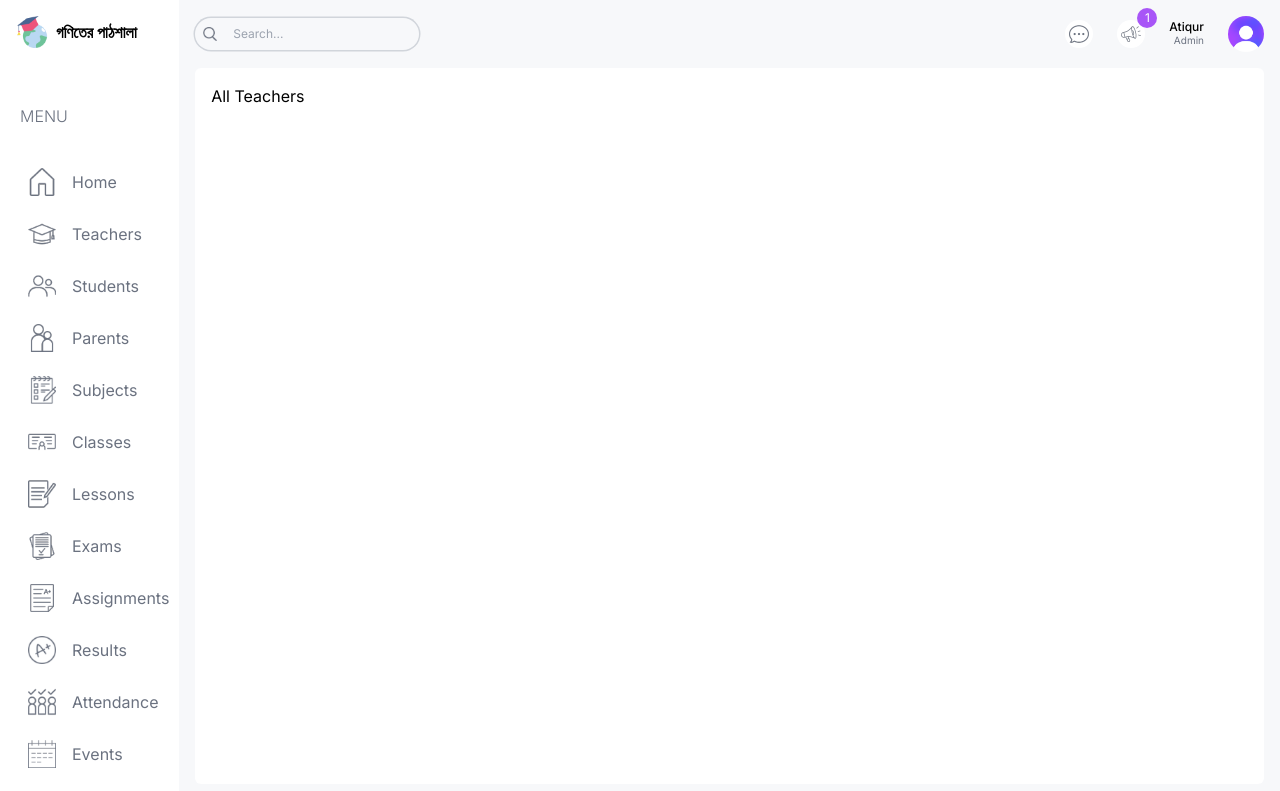
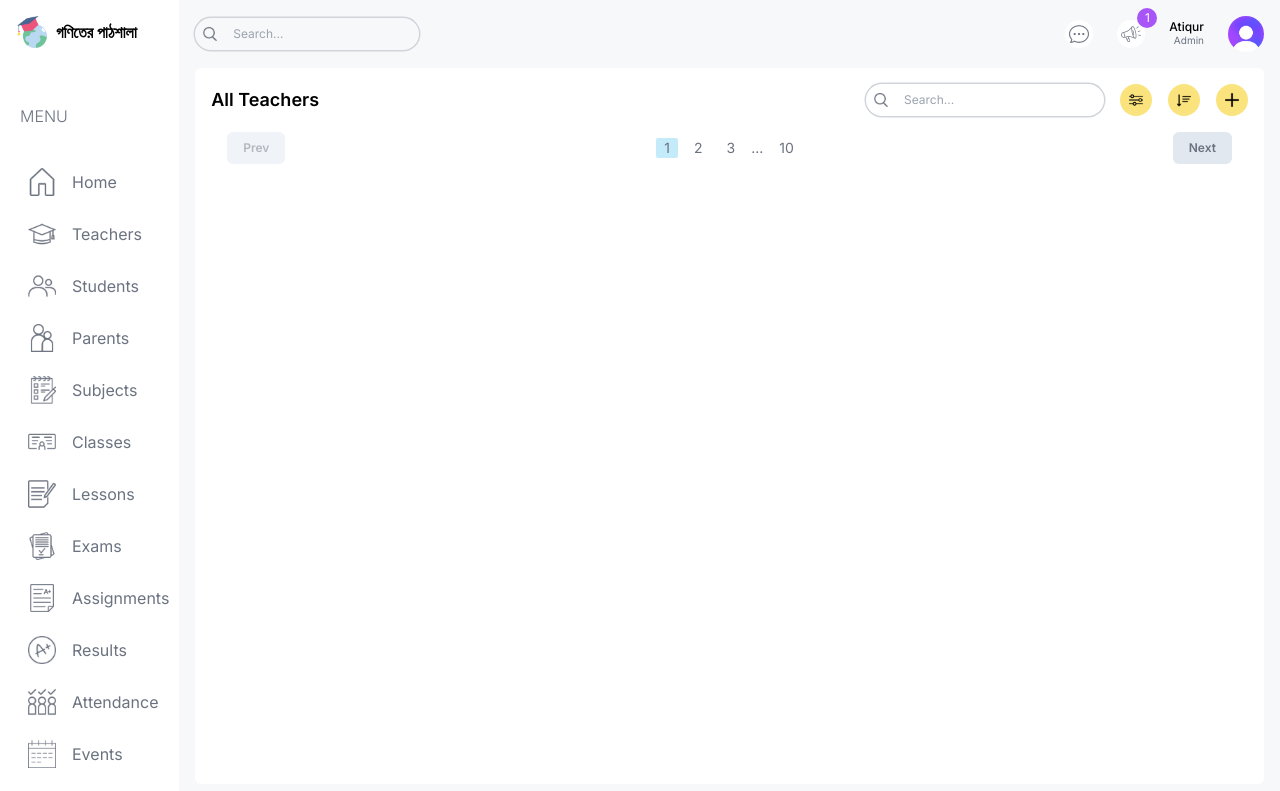
Before and after one commit to theatiq/goniter-pathshala, a Next.js app: page /list/teachers in a window 1280 px wide. Shown: the top 791 px of the page. Built offline with nearby package versions, Linux system fonts and the light colour scheme.

Commit message:
Pagination started

```diff
--- a/src/app/(dashboard)/list/teachers/page.tsx
+++ b/src/app/(dashboard)/list/teachers/page.tsx
@@ -1,19 +1,34 @@
+import Pagination from "@/components/Pagination";
+import TableSearch from "@/components/TableSearch";
+import Image from "next/image";
 import React from "react";
 
 const TeacherListPage = () => {
   return (
     <div className="bg-white rounded-md p-4 flex-1 m-4 mt-0">
       {/* Top */}
-      <div>
-        <h1>All Teachers</h1>
-        <div>
-
+      <div className="flex items-center justify-between">
+        <h1 className="hidden md:block text-lg font-semibold">All Teachers</h1>
+        <div className="flex flex-col md:flex-row items-center gap-4  w-full md:w-auto">
+          <TableSearch />
+          <div className="flex items-center gap-4 self-end">
+            <button className="w-8 h-8 flex items-center justify-center rounded-full bg-lamaYellow">
+              <Image src={"/filter.png"} alt="filter" width={14} height={14} />
+            </button>
+            <button className="w-8 h-8 flex items-center justify-center rounded-full bg-lamaYellow">
+              <Image src={"/sort.png"} alt="filter" width={14} height={14} />
+            </button>
+            <button className="w-8 h-8 flex items-center justify-center rounded-full bg-lamaYellow">
+              <Image src={"/plus.png"} alt="filter" width={14} height={14} />
+            </button>
+          </div>
         </div>
       </div>
       {/* List */}
-      <div></div>
+
       {/* Pagination */}
-      <div></div>
+
+      <Pagination />
     </div>
   );
 };
--- /dev/null
+++ b/src/components/Pagination.tsx
@@ -0,0 +1,26 @@
+import React from "react";
+
+const Pagination = () => {
+  return (
+    <div className="p-4 flex items-center justify-between text-gray-500">
+      <button
+        disabled
+        className="py-2 px-4 rounded-md bg-slate-200 text-xs font-semibold disabled:opacity-50 disabled:cursor-not-allowed"
+      >
+        Prev
+      </button>
+      <div className="flex items-center gap-2 text-sm">
+        <button className="px-2 rounded-sm bg-lamaSky">1</button>
+        <button className="px-2 rounded-sm">2</button>
+        <button className="px-2 rounded-sm">3</button>
+        ...
+        <button className="px-2 rounded-sm">10</button>
+      </div>
+      <button className="py-2 px-4 rounded-md bg-slate-200 text-xs font-semibold disabled:opacity-50 disabled:cursor-not-allowed">
+        Next
+      </button>
+    </div>
+  );
+};
+
+export default Pagination;
--- /dev/null
+++ b/src/components/TableSearch.tsx
@@ -0,0 +1,17 @@
+import Image from "next/image";
+import React from "react";
+
+const TableSearch = () => {
+  return (
+    <div className="w-full md:w-auto flex items-center gap-2 text-xs rounded-full ring-[1.5px] ring-gray-300 px-2">
+      <Image src={"/search.png"} alt="search" width={14} height={14} />
+      <input
+        type="text"
+        placeholder="Search..."
+        className="w-[200px] p-2 bg-transparent outline-none"
+      />
+    </div>
+  );
+};
+
+export default TableSearch;
```
